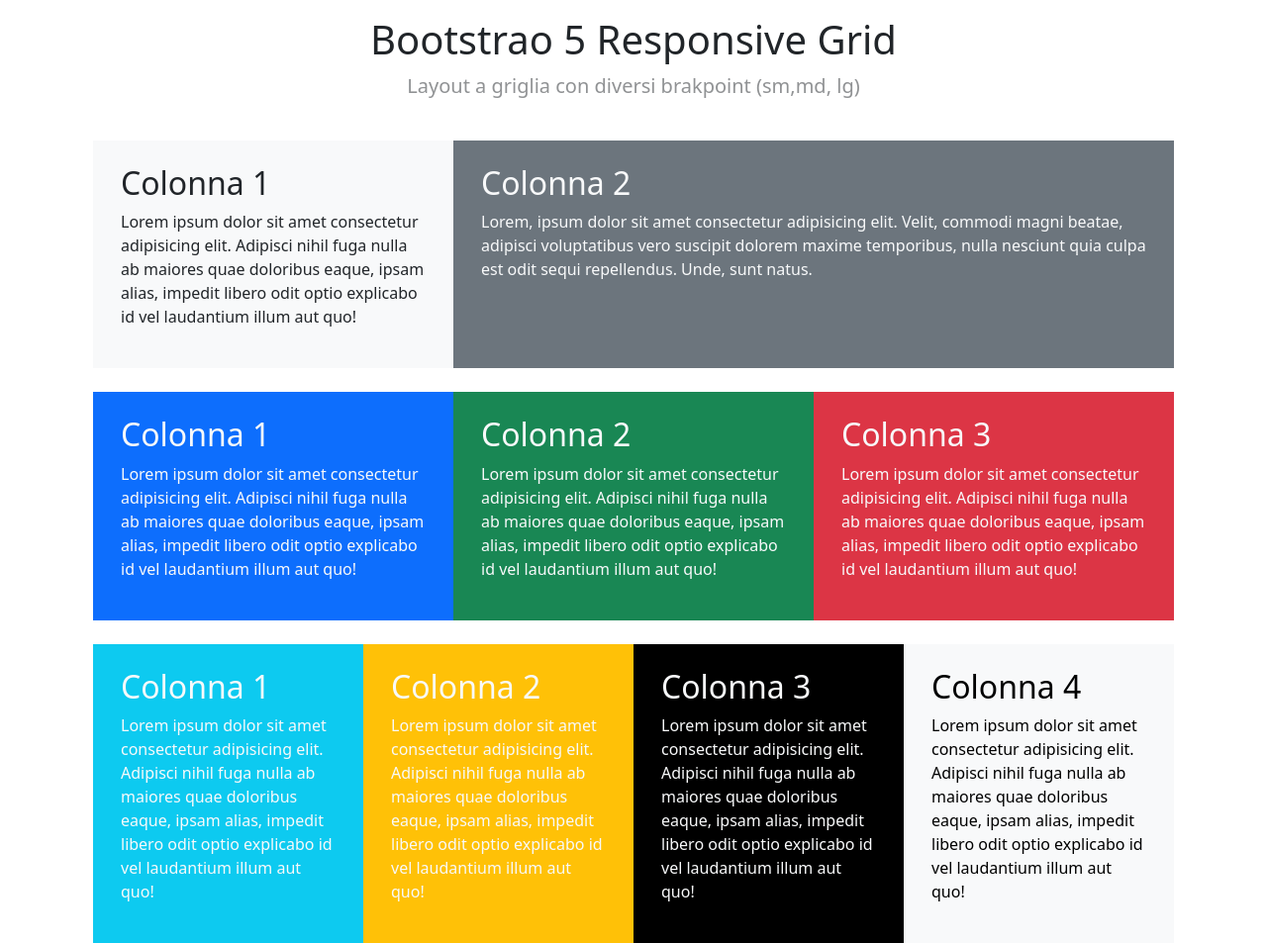
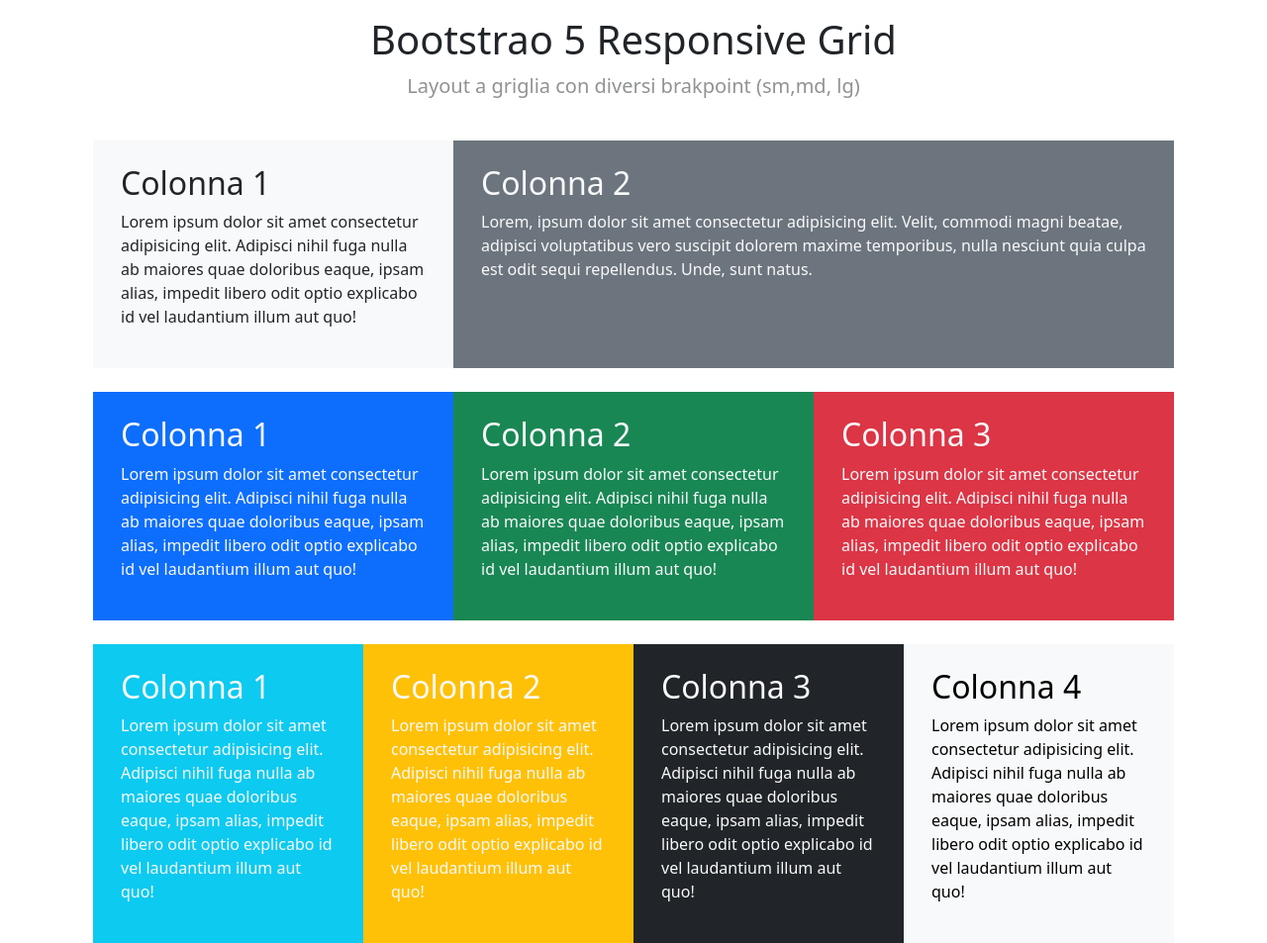
Before and after one commit to Stefan3l/htmlcss-bootstrap-layout, a plain HTML site: page index.html in a window 1280 px wide. Shown: the whole page at 99% size. Drawn offline with nearby package versions, Linux system fonts and the light colour scheme.

Commit message:
fix: color third row

```diff
--- a/index.html
+++ b/index.html
@@ -80,7 +80,7 @@
                         Lorem ipsum dolor sit amet consectetur adipisicing elit. Adipisci nihil fuga nulla ab maiores quae doloribus eaque, ipsam alias, impedit libero odit optio explicabo id vel laudantium illum aut quo!
                     </p>
                 </div>
-                <div class="col-6 col-md-3 bg-black">
+                <div class="col-6 col-md-3 bg-dark">
                     <h2 class="px-3 mt-4">
                         Colonna 3
                     </h2>
```
